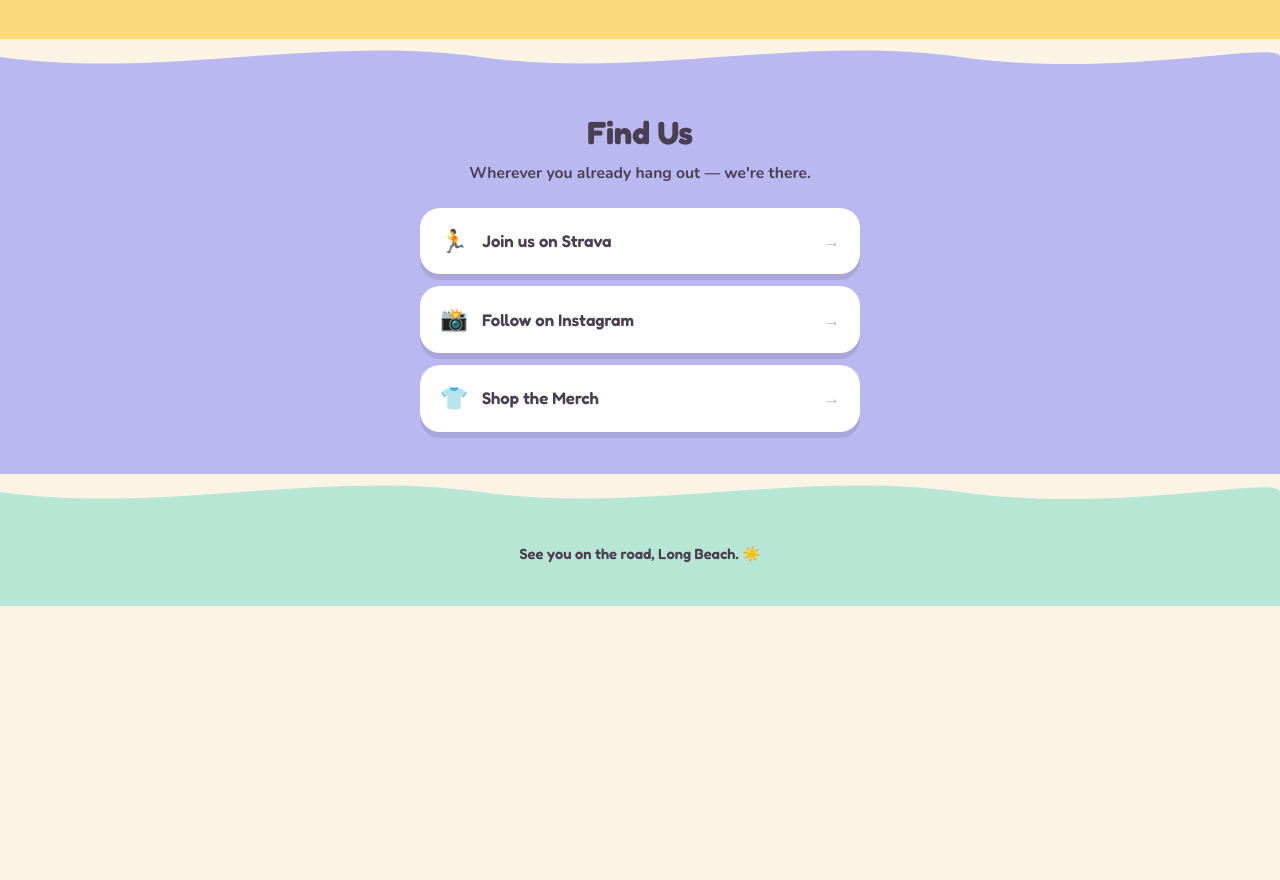
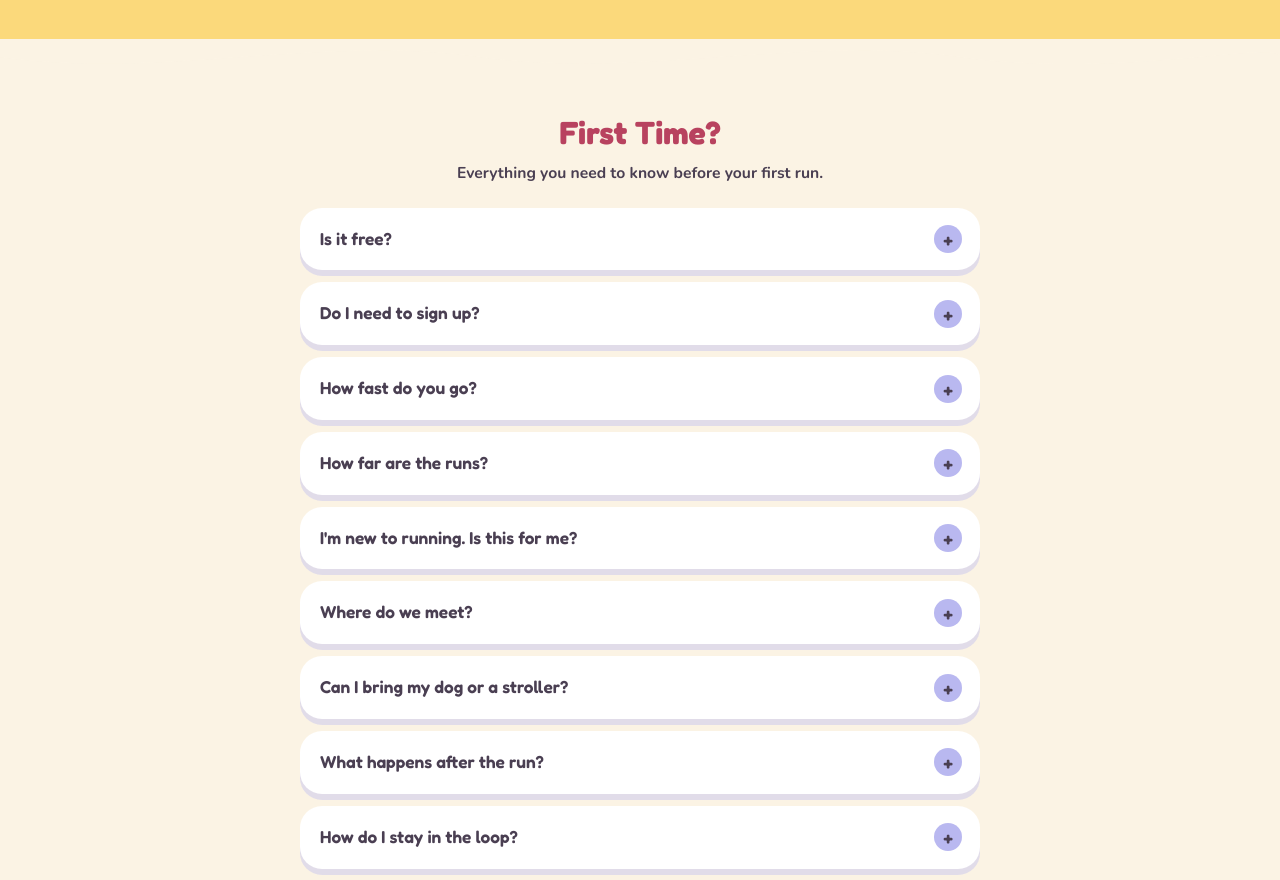
Before and after one commit to martin10290-cyber/happyout-site, a plain HTML site: page index.html in a window 1280 px wide. Shown: the part 1917-2797 px from the top of the page. Before the commit the page ends 2523 px from the top, so only its background shows below. Drawn offline with nearby package versions, Linux system fonts and the light colour scheme; no server answers.

Commit message:
Add first-timer FAQ section and nav link
Co-Authored-By: Claude Opus 5.5 <noreply@anthropic.com>
Claude-Session: https://claude.ai/code/session_015zUWDAyMP2TDQGYMTr587h

```diff
--- a/index.html
+++ b/index.html
@@ -288,6 +288,16 @@ j=d.createElement(s),dl=l!='dataLayer'?'&l='+l:'';j.async=true;j.src=
   .linkbtn .arrow{margin-left:auto;opacity:.4;}
 
   /* FOOTER */
+  /* FAQ */
+  .faq{display:flex;flex-direction:column;gap:12px;}
+  .faq details{background:var(--white);border-radius:22px;box-shadow:0 6px 0 rgba(185,184,240,.4);overflow:hidden;}
+  .faq summary{list-style:none;cursor:pointer;padding:18px 54px 18px 20px;font-family:'Fredoka',sans-serif;font-weight:600;font-size:1.08rem;color:var(--ink);position:relative;}
+  .faq summary::-webkit-details-marker{display:none;}
+  .faq summary::after{content:"+";position:absolute;right:18px;top:50%;transform:translateY(-50%);width:28px;height:28px;border-radius:50%;background:var(--sky);color:var(--ink);font-size:1.2rem;line-height:28px;text-align:center;transition:transform .2s ease;}
+  .faq details[open] summary::after{content:"−";background:var(--coral-btn);color:var(--white);}
+  .faq summary:focus-visible{outline:3px solid var(--coral-btn);outline-offset:-3px;border-radius:22px;}
+  .faq .ans{padding:0 20px 18px;line-height:1.55;color:var(--ink);}
+  .faq .ans a{color:var(--coral-btn);font-weight:700;}
   footer{text-align:center;padding:34px 20px 40px;color:var(--ink);font-family:'Fredoka',sans-serif;font-weight:600;font-size:.92rem;background:var(--mint);}
   .footlogo{width:200px;height:auto;margin:0 auto 10px;display:block;opacity:.96;}
 
@@ -309,6 +319,7 @@ height="0" width="0" style="display:none;visibility:hidden"></iframe></noscript>
   <nav class="nav">
     <a href="#schedule">Schedule</a>
     <a href="#photos">Photos</a>
+    <a href="#faq">FAQ</a>
     <a href="#findus">Find Us</a>
   </nav>
 
@@ -349,6 +360,26 @@ height="0" width="0" style="display:none;visibility:hidden"></iframe></noscript>
       <div class="photo-grid" id="photoGrid"></div>
       <p class="photos-empty" id="photosEmpty" style="display:none;">Photos coming soon ☀️</p>
       <a class="see-all-btn" id="seeAllBtn" href="https://drive.google.com/drive/folders/1P3LXrQw3g2vO-D4rnHISkCXXX3cQg5dM?usp=sharing" target="_blank" rel="noopener" style="display:none;">See All Photos →</a>
+    </div>
+  </section>
+
+  <svg class="wave" viewBox="0 0 1200 40" preserveAspectRatio="none" aria-hidden="true"><path d="M0,20 C150,45 300,-5 450,20 C600,45 750,-5 900,20 C1050,45 1200,0 1200,20 L1200,40 L0,40 Z" fill="var(--cream)"/></svg>
+
+  <section class="block panel-cream" id="faq">
+    <div class="wrap">
+      <h2 class="section-title">First Time?</h2>
+      <p class="section-sub">Everything you need to know before your first run.</p>
+      <div class="faq">
+        <details><summary>Is it free?</summary><div class="ans">Yes, every run is free. No membership, no fees.</div></details>
+        <details><summary>Do I need to sign up?</summary><div class="ans">Nope, just show up. Tapping "I'm in" on a run is optional, but it helps us know who's coming.</div></details>
+        <details><summary>How fast do you go?</summary><div class="ans">Every pace is welcome. Run your own pace, and we regroup at the end.</div></details>
+        <details><summary>How far are the runs?</summary><div class="ans">Usually 3 to 5 miles. Check each run on the <a href="#schedule">schedule</a> for details.</div></details>
+        <details><summary>I'm new to running. Is this for me?</summary><div class="ans">Absolutely. Walk breaks are totally fine, and nobody gets judged for their pace. Plenty of us started as beginners.</div></details>
+        <details><summary>Where do we meet?</summary><div class="ans">The meetup spot is listed on each run in the <a href="#schedule">schedule</a>. Tap "Add to Calendar" to save the time and place.</div></details>
+        <details><summary>Can I bring my dog or a stroller?</summary><div class="ans">Yes, both are welcome.</div></details>
+        <details><summary>What happens after the run?</summary><div class="ans">We usually grab coffee and hang out. Stay as long as you like.</div></details>
+        <details><summary>How do I stay in the loop?</summary><div class="ans">Bookmark this page, and follow us on <a href="https://www.instagram.com/happyoutrunclub/" target="_blank" rel="noopener">Instagram</a> and <a href="https://www.strava.com/clubs/1272286" target="_blank" rel="noopener">Strava</a>.</div></details>
+      </div>
     </div>
   </section>
 
```
